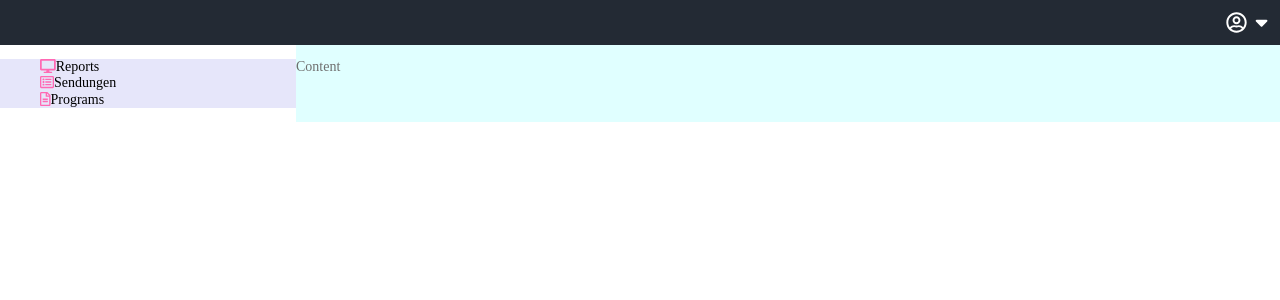
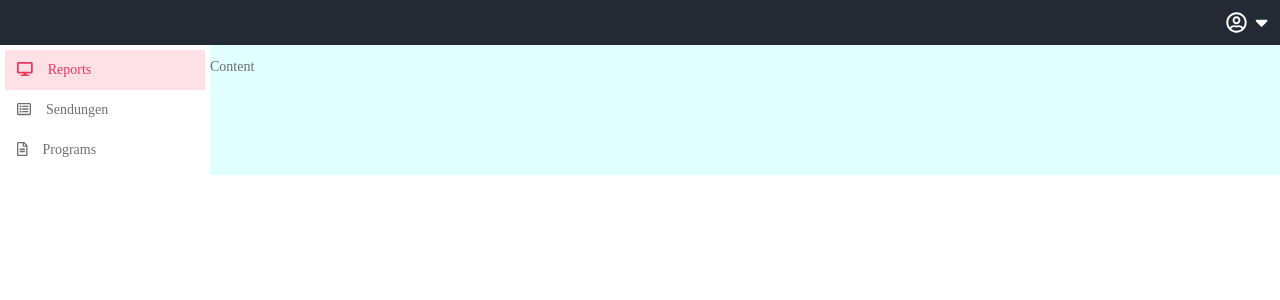
Before and after one commit to Inkala/bmat-test, a React (Create React App) app: page / in a window 1280 px wide. Shown: the top 300 px of the page. Built offline with nearby package versions, Linux system fonts and the light colour scheme.

Commit message:
Creating the main menu with React Router

```diff
--- a/package.json
+++ b/package.json
@@ -16,6 +16,7 @@
     "react": "^16.8.3",
     "react-bootstrap": "^1.0.0-beta.5",
     "react-dom": "^16.8.3",
+    "react-router-dom": "^4.3.1",
     "react-scripts": "2.1.5"
   },
   "scripts": {
--- a/src/App.css
+++ b/src/App.css
@@ -10,8 +10,5 @@
   text-align: center;
   font-size: 14px;
   font-family: CircularStd;
-}
-
-p {
   color: var(--dark-gray);
 }
--- a/src/App.js
+++ b/src/App.js
@@ -1,4 +1,13 @@
 import React, { Component } from 'react';
+import { Route, Switch } from 'react-router-dom';
+
+import Layout from './containers/Layout/Layout';
+import './App.css';
+
+// Components for the Router
+import Content, { Sendungen, Programs } from './components/Content/Content';
+
+// Importing FontAwesome Icons
 import { library } from '@fortawesome/fontawesome-svg-core';
 import { far } from '@fortawesome/free-regular-svg-icons';
 import {
@@ -9,16 +18,19 @@ import {
   faListAlt
 } from '@fortawesome/free-solid-svg-icons';
 
-import Layout from './containers/Layout/Layout';
-import './App.css';
-
 library.add(far, faUserCircle, faSortDown, faFileAlt, faDesktop, faListAlt);
 
 class App extends Component {
   render() {
     return (
       <div className='App'>
-        <Layout />
+        <Layout>
+          <Switch>
+            <Route exact path='/' component={Content} />
+            <Route path='/sendungen' component={Sendungen} />
+            <Route path='/programs' component={Programs} />
+          </Switch>
+        </Layout>
       </div>
     );
   }
--- a/src/components/Content/Content.js
+++ b/src/components/Content/Content.js
@@ -9,3 +9,7 @@ const content = () => (
 );
 
 export default content;
+
+// Placeholders for menu
+export const Sendungen = () => <p>Placeholder for Sendungen content</p>;
+export const Programs = () => <p>Placeholder for Programs content</p>;
--- a/src/components/SideMenu/SideMenu.css
+++ b/src/components/SideMenu/SideMenu.css
@@ -1,17 +1,32 @@
 .side-menu {
-  background: lavender;
   width: 20%;
   min-width: 200px;
   list-style: none;
   display: flex;
   flex-direction: column;
   align-items: flex-start;
+  margin: 0;
+  padding: 5px;
 }
 
-.side-menu--item {
-
+.side-menu li {
+  width: 100%;
 }
 
-.side-menu--item svg {
-  color: hotpink;
+.side-menu a {
+  display: flex;
+  padding: 12px;
+  width: 100%;
+  box-sizing: border-box;
+  color: var(--dark-gray);
+  text-decoration: none;
 }
+
+.side-menu a:hover, .side-menu a.active {
+  color: var(--dark-pink);
+  background: var(--light-pink);
+}
+
+.side-menu svg {
+  margin-right: 15px;
+}
--- a/src/components/SideMenu/SideMenu.js
+++ b/src/components/SideMenu/SideMenu.js
@@ -1,22 +1,32 @@
 import React from 'react';
+import { NavLink } from 'react-router-dom';
 import { FontAwesomeIcon } from '@fortawesome/react-fontawesome';
 
 import './SideMenu.css';
 
 const sideMenu = () => (
+  <nav>
     <ul className='side-menu'>
-    <li className='side-menu--item'>
+      <li>
+        <NavLink to='/'>
           <FontAwesomeIcon icon='desktop' />
           Reports
+        </NavLink>
       </li>
-    <li className='side-menu--item'>
+      <li>
+        <NavLink to='/sendungen'>
           <FontAwesomeIcon icon={['far', 'list-alt']} />
-    Sendungen</li>
-    <li className='side-menu--item'>
+          Sendungen
+        </NavLink>
+      </li>
+      <li>
+        <NavLink to='/programs'>
           <FontAwesomeIcon icon={['far', 'file-alt']} />
           Programs
+        </NavLink>
       </li>
     </ul>
+  </nav>
 );
 
 export default sideMenu;
--- a/src/index.js
+++ b/src/index.js
@@ -1,11 +1,18 @@
 import React from 'react';
 import ReactDOM from 'react-dom';
+import { BrowserRouter } from 'react-router-dom';
+import 'circular-std';
+
 import './index.css';
 import App from './App';
 import * as serviceWorker from './serviceWorker';
-import "circular-std";
 
-ReactDOM.render(<App />, document.getElementById('root'));
+ReactDOM.render(
+  <BrowserRouter>
+    <App />
+  </BrowserRouter>,
+  document.getElementById('root')
+);
 
 // If you want your app to work offline and load faster, you can change
 // unregister() to register() below. Note this comes with some pitfalls.
```
Also changed, not shown: 1 other file (tests, documents, lock files or other folders). Lines whose indentation alone changed are shown as unchanged.
